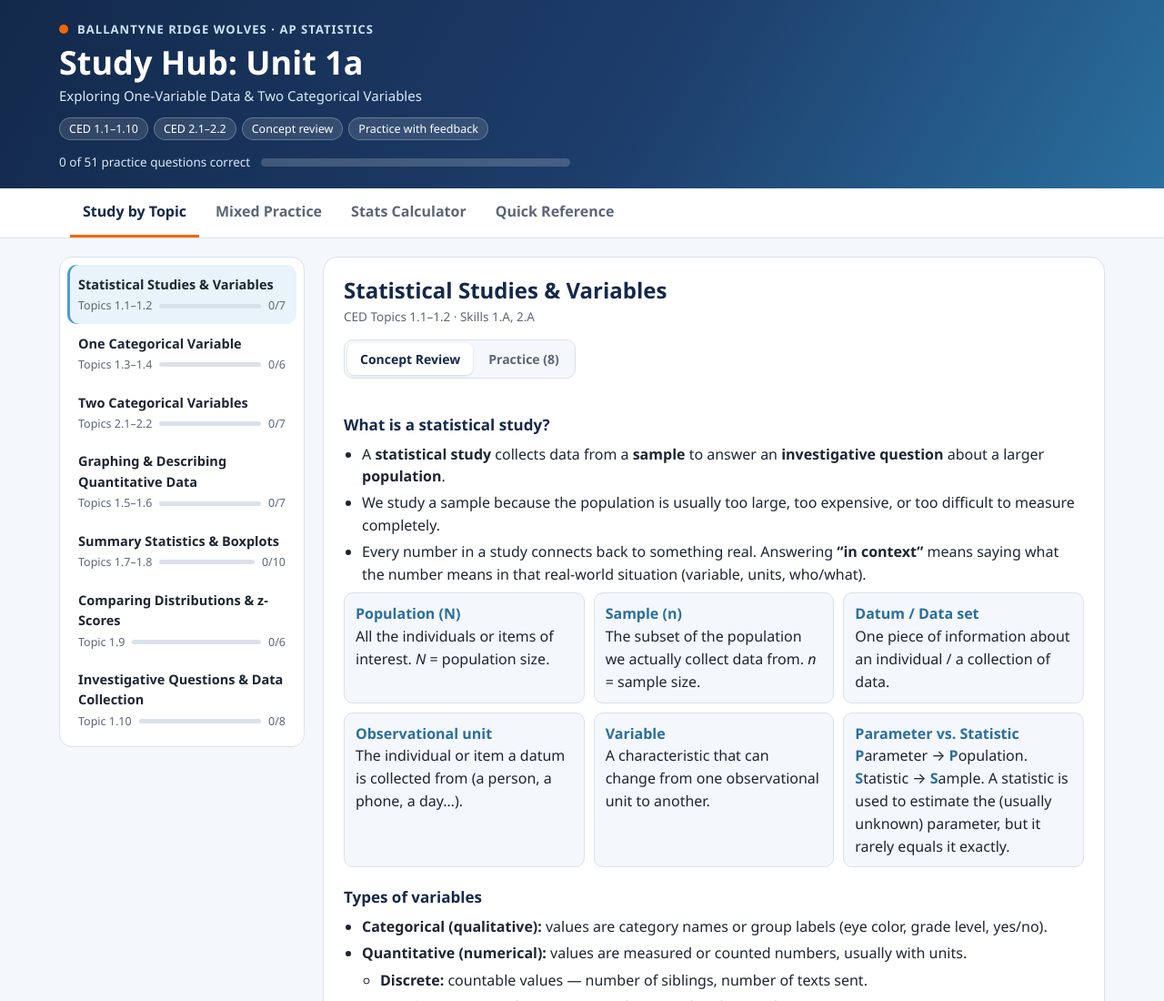
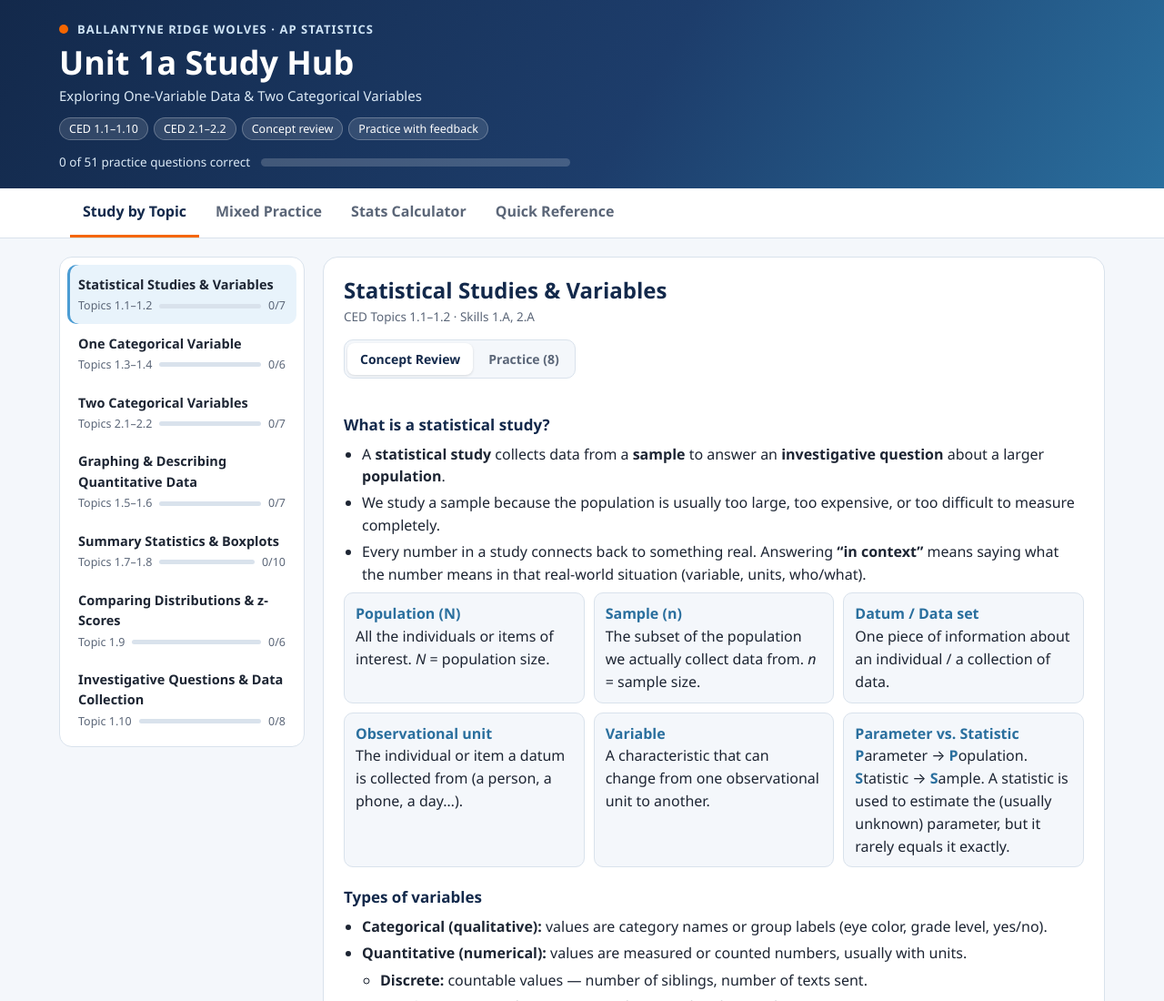
Before and after one commit to matthewcrouch-cms/APStatsUnit1aStudyHub, a plain HTML site: page index.html in a window 1280 px wide. Shown: the top 1100 px of the page at 91% size. Drawn offline with Linux system fonts and the light colour scheme.

Commit message:
Rename page title to the "Unit XX Study Hub" convention
Co-Authored-By: Claude Opus 5.5 <noreply@anthropic.com>
Claude-Session: https://claude.ai/code/session_01F35YzXGpzbiwCpkeBHP8wJ

```diff
--- a/index.html
+++ b/index.html
@@ -3,7 +3,7 @@
 <head>
 <meta charset="UTF-8">
 <meta name="viewport" content="width=device-width, initial-scale=1">
-<title>Study Hub: Unit 1a</title>
+<title>Unit 1a Study Hub</title>
 <style>
 :root{
   --blue:#4B9CD3; --blue-d:#2A6F9E; --blue-l:#E8F3FB;
@@ -145,7 +145,7 @@ input[type=number]{width:100%;border:1.5px solid var(--line);border-radius:9px;p
 <header>
   <div class="wrap">
     <div class="brand"><span class="dot"></span>Ballantyne Ridge Wolves · AP Statistics</div>
-    <h1>Study Hub: Unit 1a</h1>
+    <h1>Unit 1a Study Hub</h1>
     <p class="sub">Exploring One-Variable Data &amp; Two Categorical Variables</p>
     <div class="chips">
       <span class="chip">CED 1.1–1.10</span><span class="chip">CED 2.1–2.2</span><span class="chip">Concept review</span><span class="chip">Practice with feedback</span>
```
